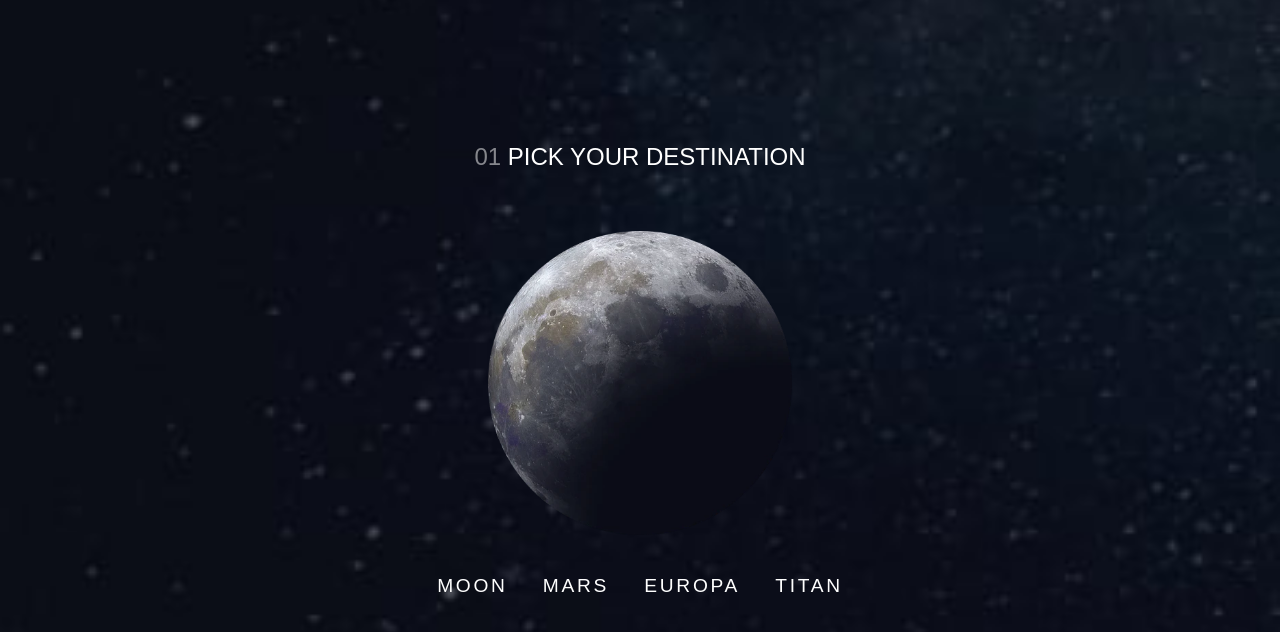
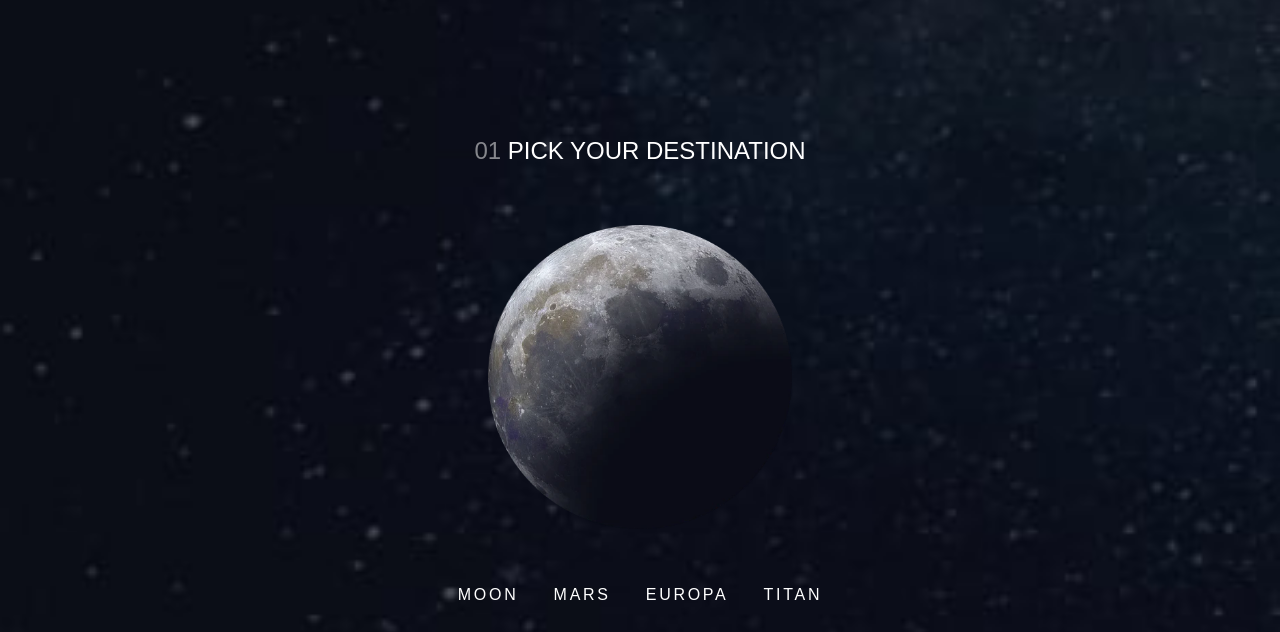
Before and after one commit to blackdreamer15/Frontend-Mentor-Challenges, a plain HTML site: page src/destination.html in a window 1280 px wide. Shown: the top 632 px of the page. Drawn offline with Linux system fonts and the light colour scheme; a web font is replaced by a local one.

Commit message:
Add minor changes to links of destination navbar

```diff
--- a/destination.css
+++ b/destination.css
@@ -79,9 +79,10 @@ section.destination .destination__content .destination__navbar a.navbar__link
     text-decoration: none;
     font-family: var(--barlowCondensed--font);
     font-weight: 400;
-    font-size: 1.2rem;
+    font-size: 1rem;
     letter-spacing: 2.7px;
     text-align: center;
+    margin-top: 1.8rem;
     padding-bottom: 0.9rem;
     position: relative;
     display: inline-block;
@@ -92,7 +93,7 @@ section.destination .destination__content .destination__navbar a.navbar__link::a
     position: absolute;
     bottom: 0; left: 0;
     width: 100%;
-    height: 3.5px;
+    height: 3px;
     background: var(--white-color);
     bottom: 0; left: 0;
     transform: scaleX(0);
```
